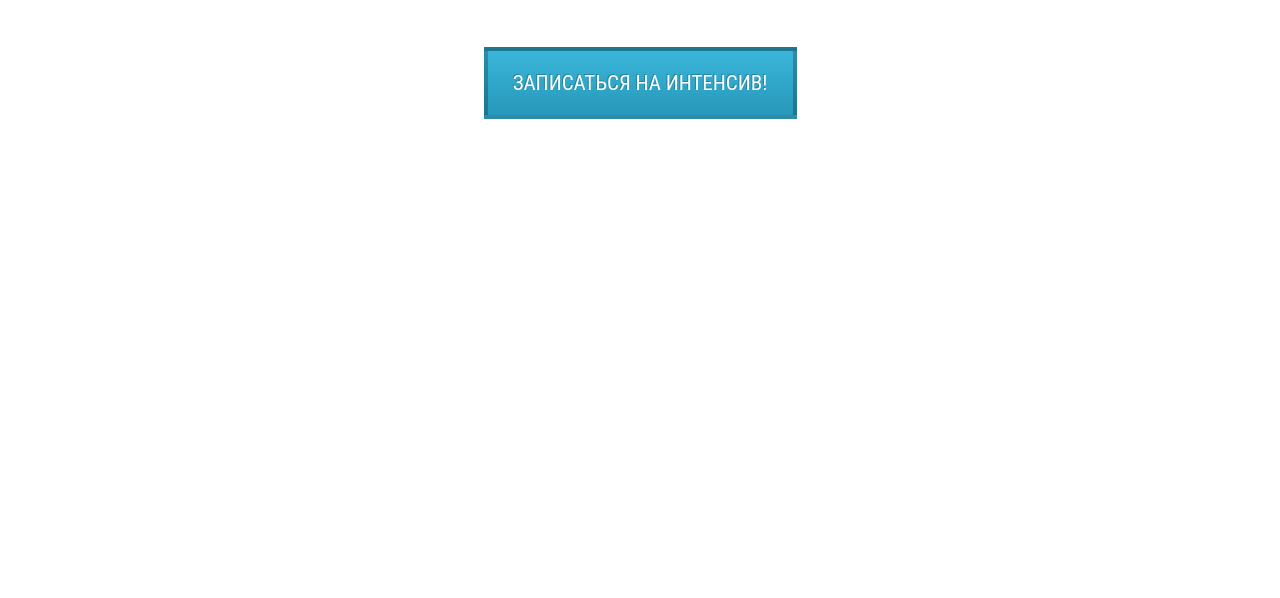
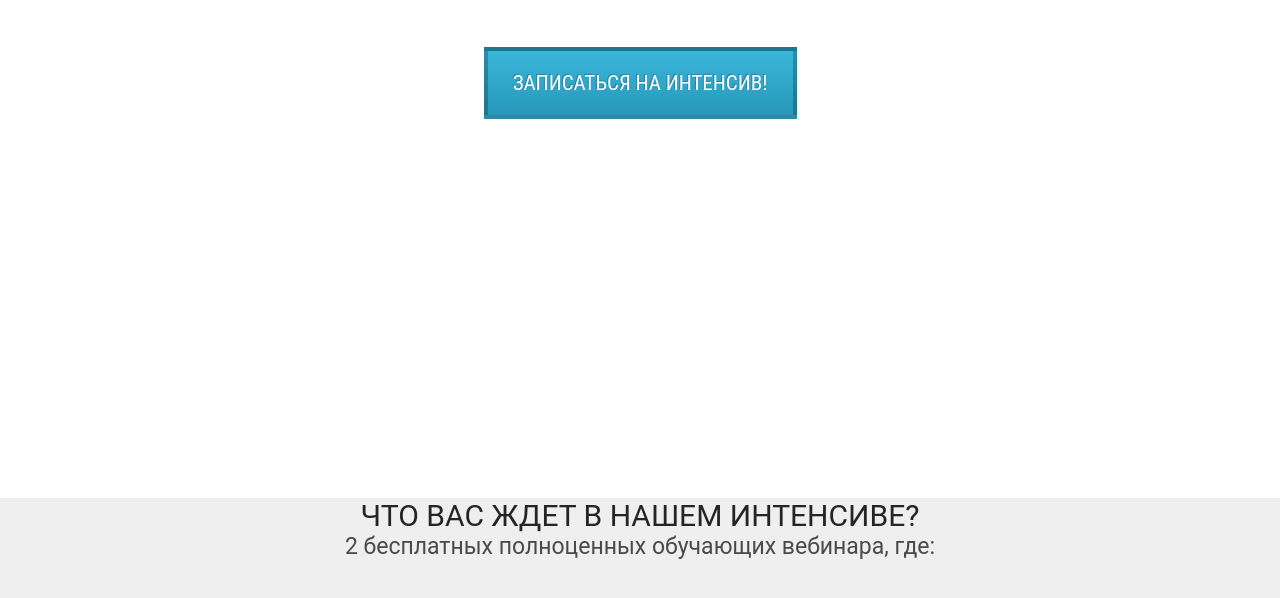
Before and after one commit to asp61408/wordpess_intensive, a plain HTML site: page index.html in a window 1280 px wide. Shown: the part 487-1085 px from the top of the page. Before the commit the page ends 900 px from the top, so only its background shows below. Drawn offline with Linux system fonts and the light colour scheme.

Commit message:
class=waiting...???

```diff
--- a/css/style.css
+++ b/css/style.css
@@ -131,3 +131,39 @@ h1 {
     margin: 0 auto;
     margin-top: 13px;
 }
+
+.waiting {
+    height: 604px;
+    background-color: #efefef;
+}
+
+.waiting .waiting_awesome {
+    color: #252525;
+    font-family: Roboto;
+    font-size: 30px;
+    font-weight: 400;
+    font-style: normal;
+    letter-spacing: normal;
+    text-align: center;
+    text-transform: uppercase;
+    /* Text style for "Ч, то вас" */
+    font-style: normal;
+    letter-spacing: normal;
+    line-height: normal;
+    margin-top: 85px;
+}
+
+.waiting .waiting_text {
+    color: #4a4a4a;
+    font-family: Roboto;
+    font-size: 23px;
+    font-weight: 400;
+    font-style: normal;
+    letter-spacing: normal;
+    line-height: 20px;
+    text-align: center;
+    /* Text style for "2 бесплатн" */
+    font-style: normal;
+    letter-spacing: normal;
+    line-height: normal;
+}
--- a/index.html
+++ b/index.html
@@ -33,6 +33,14 @@
         </div>
     </section>
 
+    <section class="waiting">
+        <div class="container">
+            <div class="waiting_awesome">Что вас ждет в нашем интенсиве?</div>
+            <div class=""></div>
+            <div class="waiting_text">2 бесплатных полноценных обучающих вебинара, где:</div>
+        </div>
+    </section>
+
 </body>
 
 </html>
```
